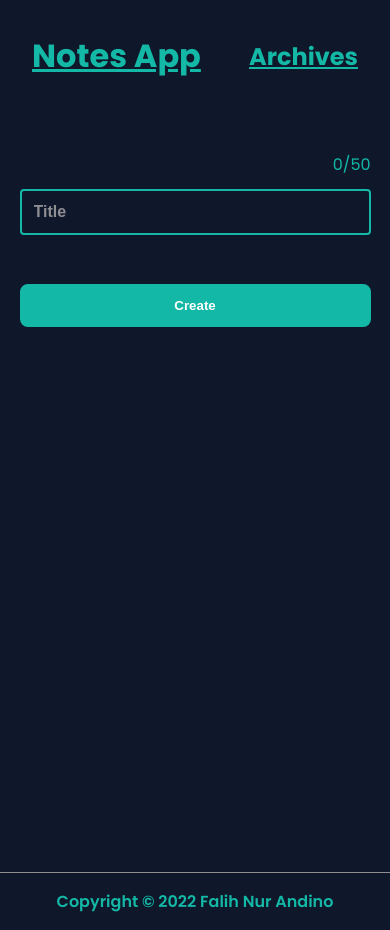
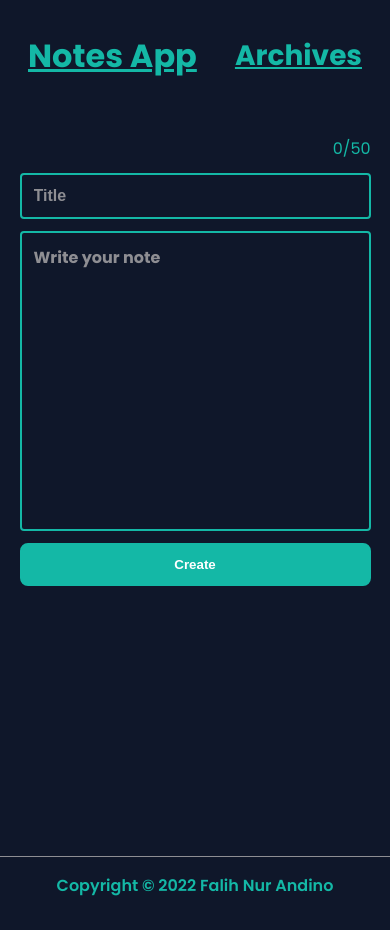
Before and after one commit to falihnurandino/personal-notes, a React (Create React App) app: page /notes/new in a window 390 px wide. Built offline with nearby package versions, Linux system fonts and the light colour scheme.

Commit message:
update the style

```diff
--- a/src/styles/style.css
+++ b/src/styles/style.css
@@ -46,7 +46,7 @@ body {
 }
 
 .navigation a {
-  font-size: x-large;
+  font-size: 1.75rem;
   color: var(--primary-color);
   font-weight: bold;
 }
@@ -83,14 +83,13 @@ main h2 {
   color: var(--primary-color);
 }
 
-.notes-app__input input,
-.notes-app__input textarea {
+.notes-app__input input {
   display: block;
   width: 100%;
 }
 
 input,
-textarea {
+.notes-app__input-body {
   padding: 12px;
   margin: 12px 0;
   background-color: transparent;
@@ -102,7 +101,7 @@ textarea {
   font-weight: 700;
 }
 
-textarea {
+.notes-app__input-body {
   padding: 12px;
   margin-bottom: 12px;
   min-height: 300px;
@@ -111,10 +110,14 @@ textarea {
   outline: none;
 }
 
-input::placeholder,
-textarea::placeholder {
+input::placeholder {
   color: #8e8e93;
   font-weight: bold;
+}
+
+[data-placeholder]:empty::before {
+  content: attr(data-placeholder);
+  color: #8e8e93;
 }
 
 .notes-app__input button {
@@ -263,10 +266,6 @@ footer {
   }
 }
 @media only screen and (max-width: 375px) {
-  .notes-app__header {
-    padding: 2rem;
-  }
-
   .notes-item {
     max-width: 500px;
   }
@@ -282,7 +281,7 @@ footer {
     max-width: 500px;
   }
   .notes-app__header {
-    padding: 2rem;
+    padding: 2rem 1.75rem 1rem 1.75rem;
   }
 }
 
```
